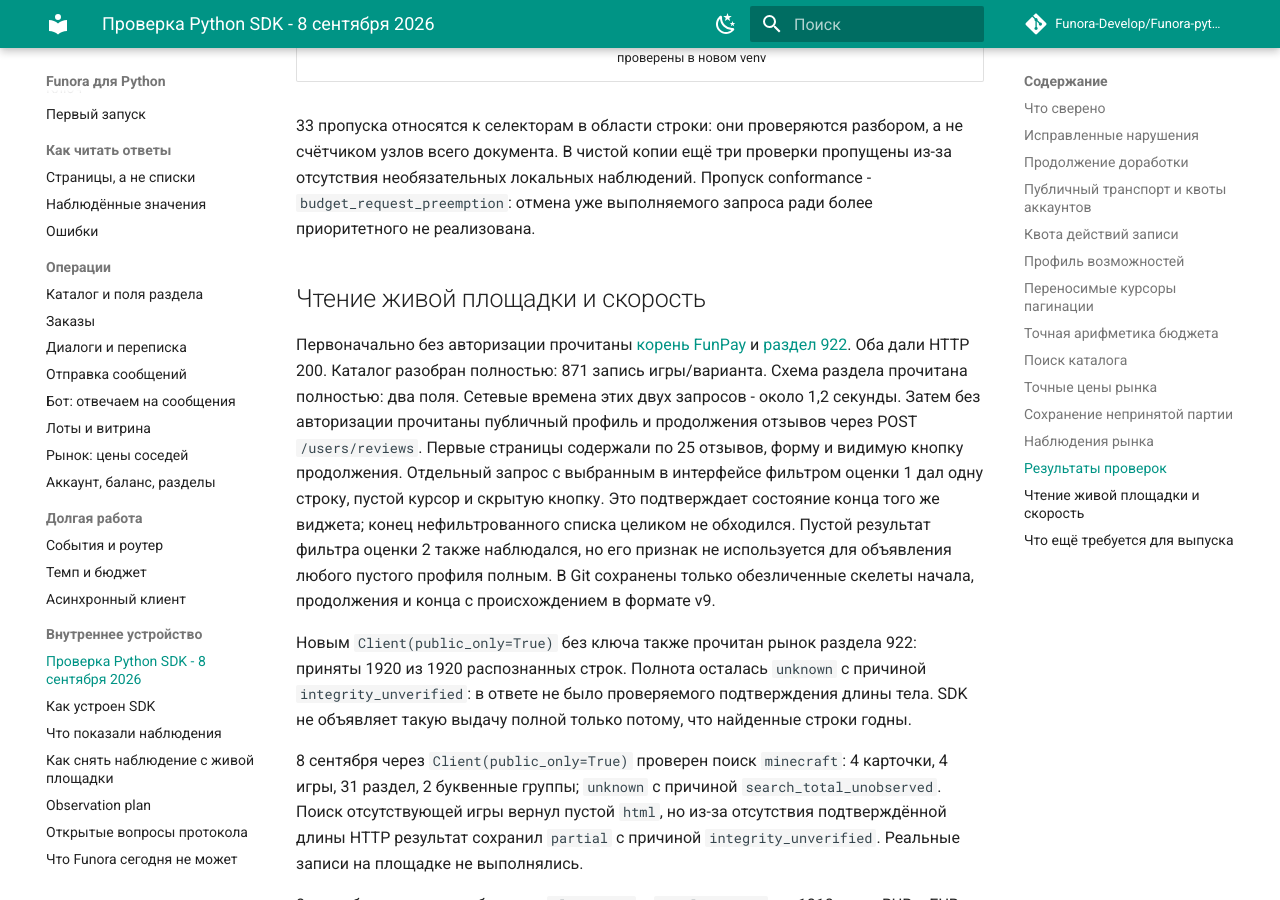
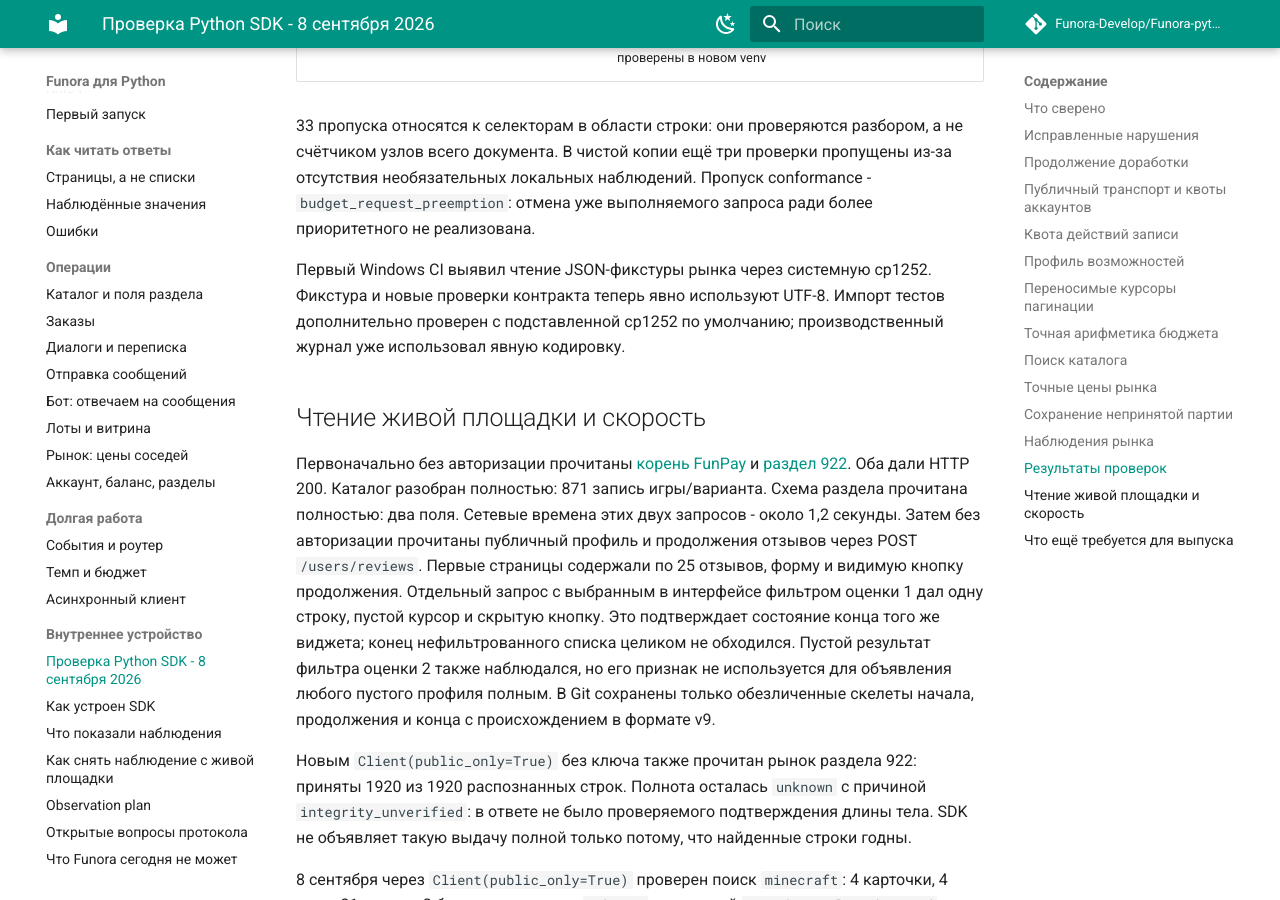
Before and after one commit to Funora-Develop/Funora-python, an MkDocs documentation site: the page built from docs/validation.md, in a window 1280 px wide and 900 px high, scrolled down 8365 px. Built offline with MkDocs 1.6.1 and Material for MkDocs 9.7.7, drawn with Linux system fonts in a browser that asks for light colours; comment, search, counter and statistics services are not loaded.

Commit message:
исправлена кодировка проверок рынка

```diff
--- a/docs/validation.md
+++ b/docs/validation.md
@@ -289,6 +289,11 @@ Python остаётся эталонной реализацией. Общий к
 `budget_request_preemption`: отмена уже выполняемого запроса ради более
 приоритетного не реализована.
 
+Первый Windows CI выявил чтение JSON-фикстуры рынка через системную cp1252.
+Фикстура и новые проверки контракта теперь явно используют UTF-8.
+Импорт тестов дополнительно проверен с подставленной cp1252 по умолчанию;
+производственный журнал уже использовал явную кодировку.
+
 ## Чтение живой площадки и скорость
 
 Первоначально без авторизации прочитаны
```
Also changed, not shown: 2 other files.
